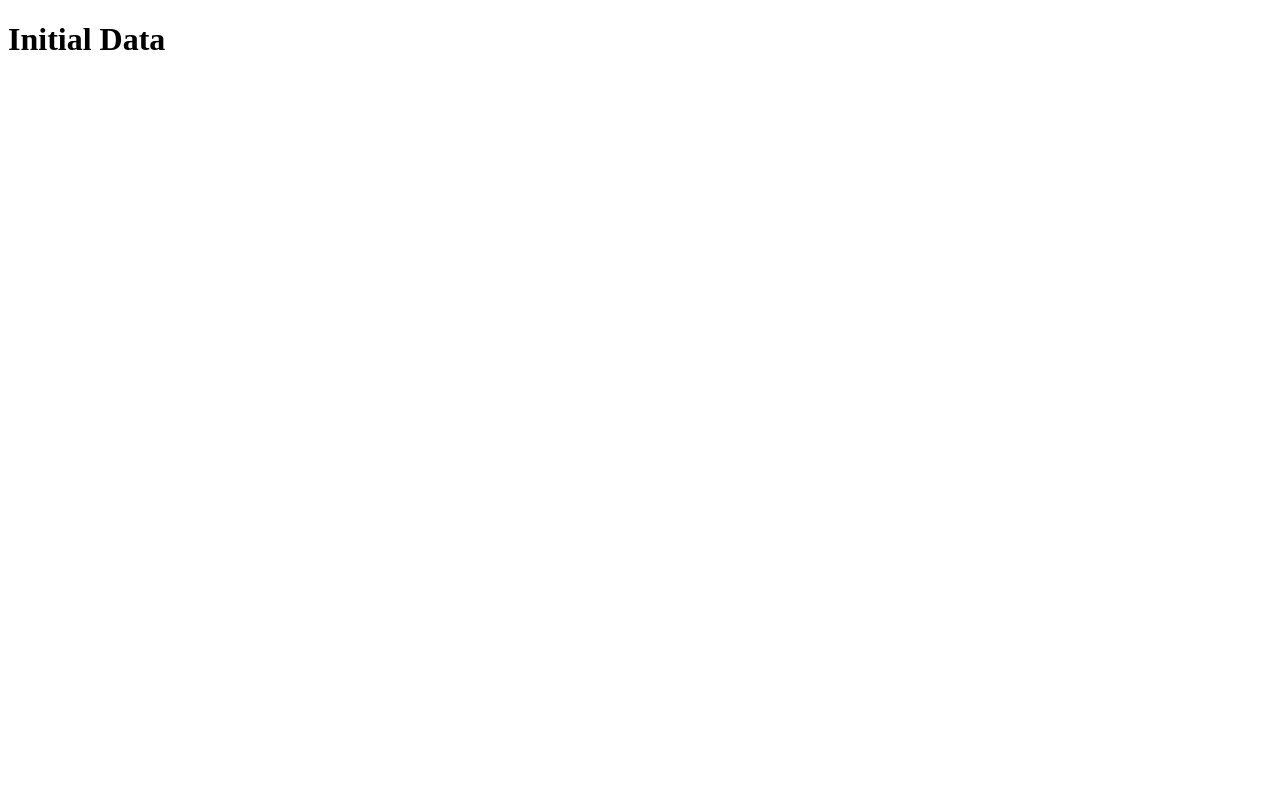
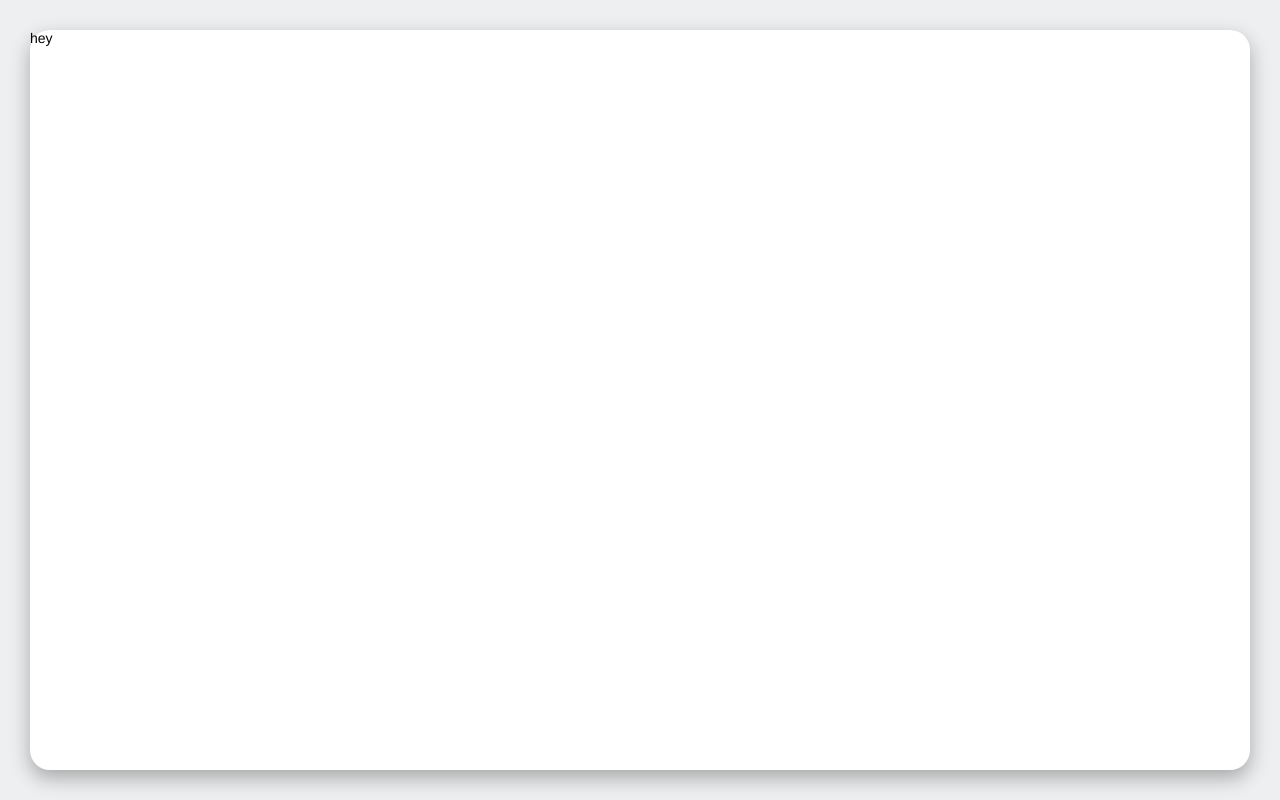
Before and after one commit to jmejia1221/github_search, a Next.js app: page / in a window 1280 px wide. Built offline with nearby package versions, Linux system fonts and the light colour scheme.

Commit message:
* added initial files into components * added initial styles to main index

```diff
--- a/pages/index.jsx
+++ b/pages/index.jsx
@@ -1,8 +1,13 @@
 import React from 'react';
+
+// CSS
+import styles from './index.module.scss';
 
 const Home = () => {
     return (
-        <h1>Initial Data</h1>
+        <section className={styles.main}>
+            hey
+        </section>
     );
 };
 
--- a/pages/index.module.scss
+++ b/pages/index.module.scss
@@ -0,0 +1,6 @@
+.main {
+    border-radius: 2rem;
+    height: calc(100vh - 6rem);
+    background-color: var(--white);
+    box-shadow: 0 .8rem 2rem rgba(0,0,0,0.3);
+}
--- a/styles.scss
+++ b/styles.scss
@@ -0,0 +1,42 @@
+/* CSS variables */
+:root {
+    --primary: #6F31FE;
+
+    --white: #fff;
+    --bg-color: #EEEFF0;
+
+    --grey: #999;
+    --grey-light: #d6d6d6;
+    --grey-lighter: #eee;
+
+    --grey-darkest: #272727;
+}
+
+/* Adding reset styles */
+*,
+*:after,
+*:before {
+    box-sizing: inherit;
+}
+body,
+html {
+    font-family: Helvetica, sans-serif, Arial;
+    font-size: 62.5%;
+    height: 100%;
+}
+body {
+    margin: 0;
+    padding: 3rem;
+    font-size: 1.4rem;
+    background-color: var(--bg-color);
+    box-sizing: border-box;
+}
+h1, h2, h3, h4 {
+    margin: 0;
+}
+ul {
+    margin: 0;
+}
+ul li {
+    list-style-type: none;
+}
```
Also changed, not shown: components/Search/index.jsx (added), components/UI/Button/index.jsx (added), components/UI/Input/index.jsx (added), components/UI/Table/Body/index.jsx (added), components/UI/Table/Footer/index.jsx (added), components/UI/Table/Header/index.jsx (added), components/UI/Tabs/HorizontalTabs/index.jsx (added), components/UI/Tabs/index.jsx (added).
